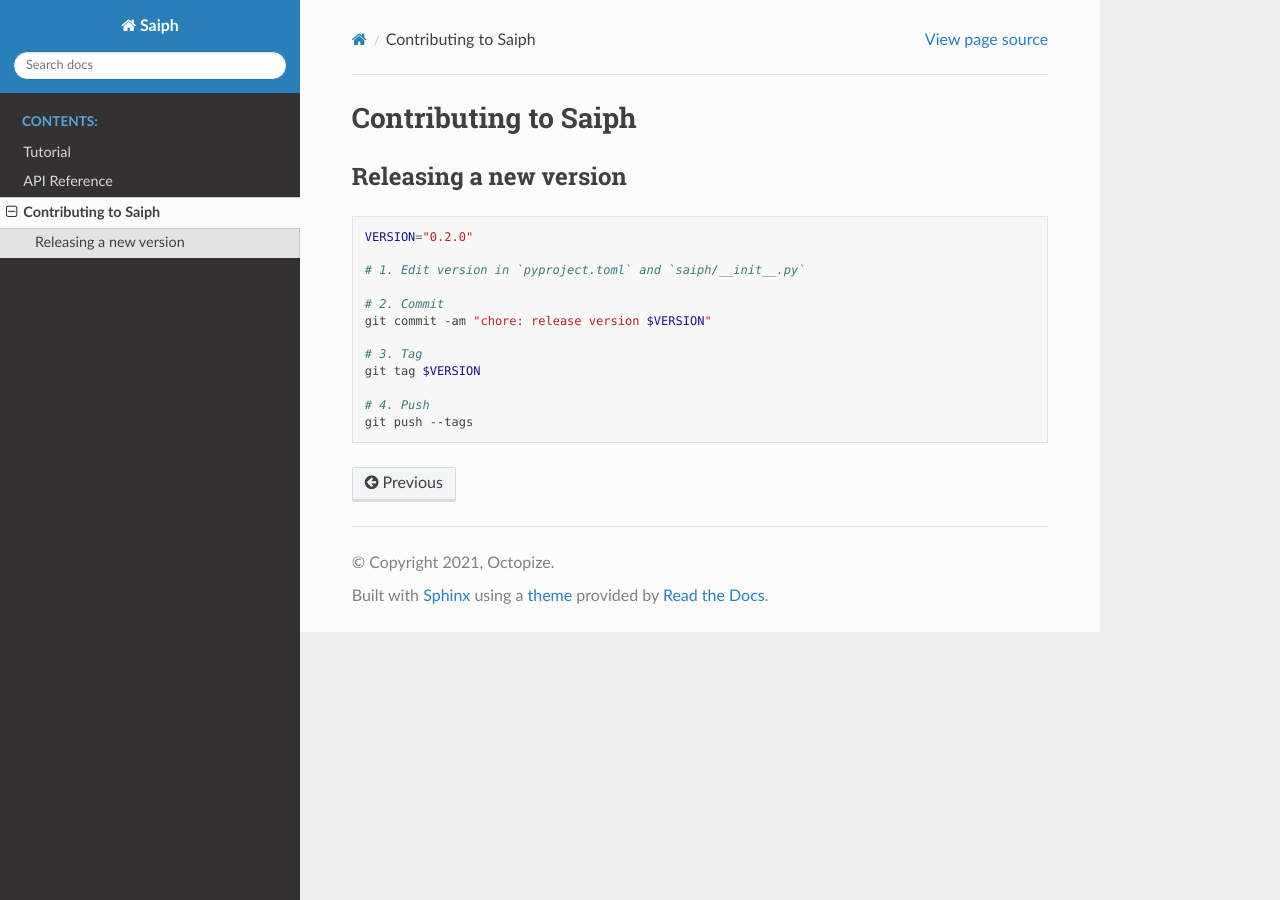
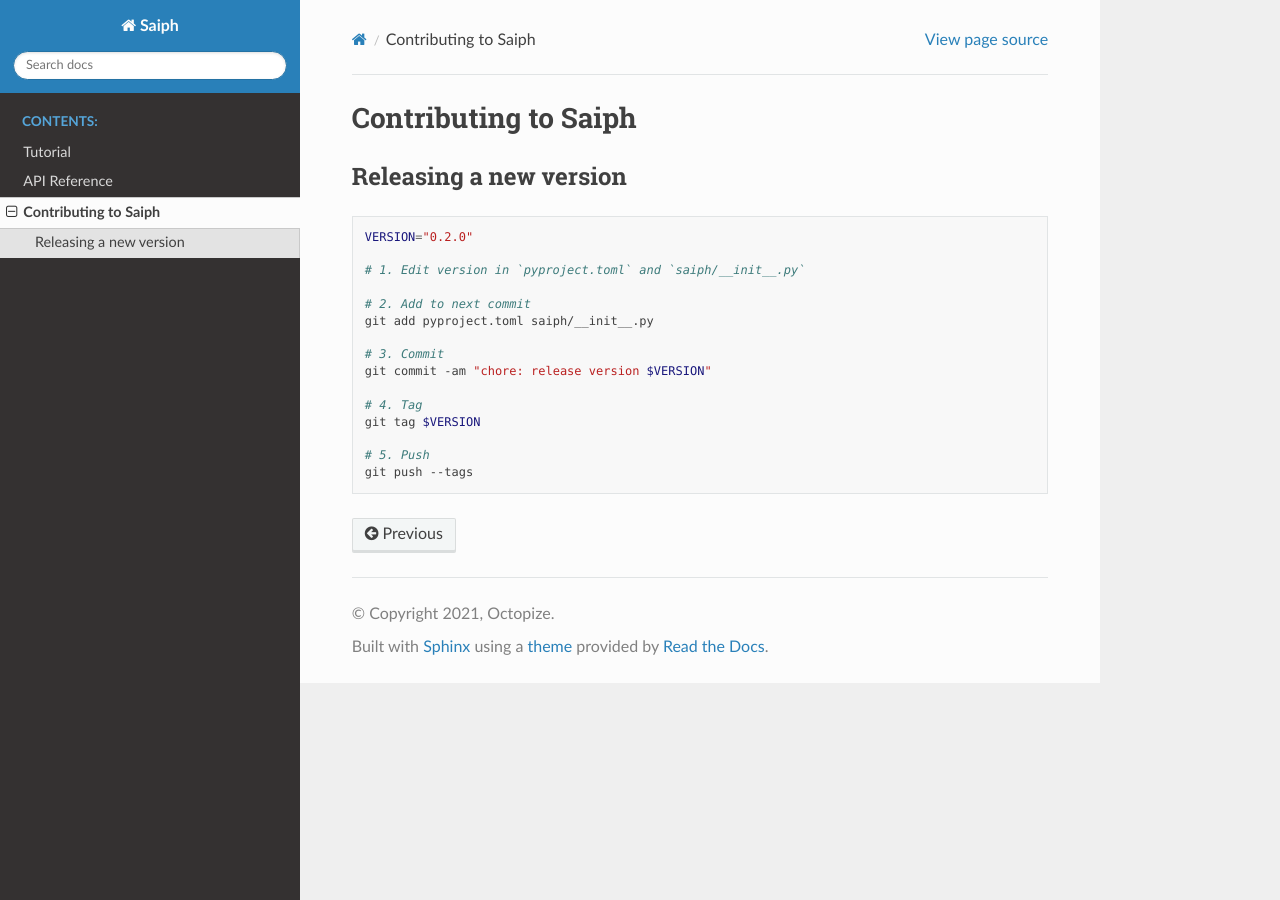
Before and after one commit to octopize/saiph, a Sphinx documentation site: the page built from docs/contributing.md, in a window 1280 px wide. Built offline with Sphinx 7.4.7 and the Read the Docs theme 2.0.0, drawn with Linux system fonts in a browser that asks for light colours.

````diff
--- a/docs/contributing.md
+++ b/docs/contributing.md
@@ -7,12 +7,15 @@ VERSION="0.2.0"
 
 # 1. Edit version in `pyproject.toml` and `saiph/__init__.py`
 
-# 2. Commit
+# 2. Add to next commit
+git add pyproject.toml saiph/__init__.py
+
+# 3. Commit
 git commit -am "chore: release version $VERSION"
 
-# 3. Tag
+# 4. Tag
 git tag $VERSION
 
-# 4. Push
+# 5. Push
 git push --tags
 ```
--- a/pyproject.toml
+++ b/pyproject.toml
@@ -1,7 +1,7 @@
 [tool.poetry]
 name = "saiph"
 # Also modify in saiph/__init__.py
-version = "1.2.0"
+version = "1.3.0"
 description = "A projection package"
 authors = ["Octopize <help@octopize.io>"]
 license = "Apache-2.0"
--- a/saiph/__init__.py
+++ b/saiph/__init__.py
@@ -2,7 +2,7 @@ from .inverse_transform import inverse_transform
 from .projection import fit, fit_transform, stats, transform
 
 # Also modify in pyproject.toml
-__version__ = "1.2.0"
+__version__ = "1.3.0"
 
 __all__ = [
     "__version__",
````
